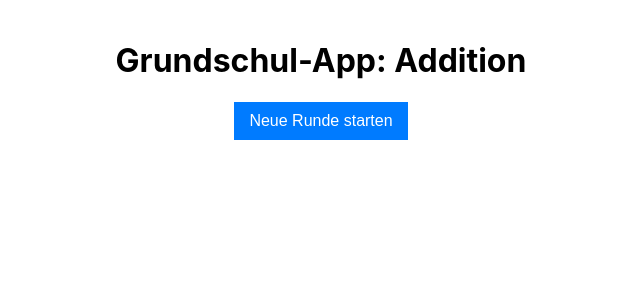
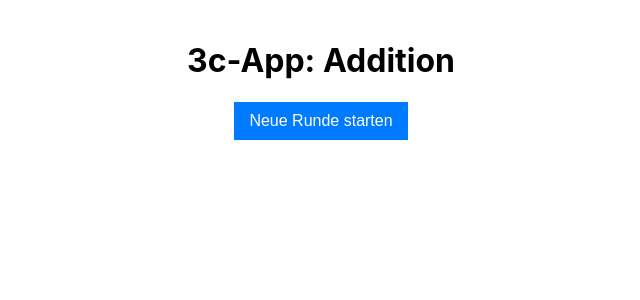
Before and after one commit to hssw24/pb1000, a React (Create React App) app: page / in a window 1280 px wide. Shown: the top 300 px of the page, without its empty margins (319-959 px from the left). Built offline with nearby package versions, Linux system fonts and the light colour scheme.

Commit message:
Beschreibung der Änderungen

```diff
--- a/src/App.js
+++ b/src/App.js
@@ -128,7 +128,7 @@ const App = () => {
 
   return (
     <div className="app-container">
-      <h1>Grundschul-App: Addition</h1>
+      <h1>3c-App: Addition</h1>
       {aufgaben.length === 0 ? (
         <button onClick={starteNeueRunde} className="start-button">Neue Runde starten</button>
       ) : (
@@ -142,7 +142,7 @@ const App = () => {
             <>
               {letzteAufgabe.correctResult !== letzteAufgabe.userResult ? (
                 <div className="fehler-meldung">
-                  <p>Falsches Ergebnis! {letzteAufgabe.num1} + {letzteAufgabe.num2} = {letzteAufgabe.correctResult}, Ihre Eingabe: {letzteAufgabe.userResult}</p>
+                  <p>Falsches Ergebnis! {letzteAufgabe.num1} + {letzteAufgabe.num2} = {letzteAufgabe.correctResult}, Deine Eingabe: {letzteAufgabe.userResult}</p>
                 </div>
               ) : (
                 <div className="richtig-meldung">
```
